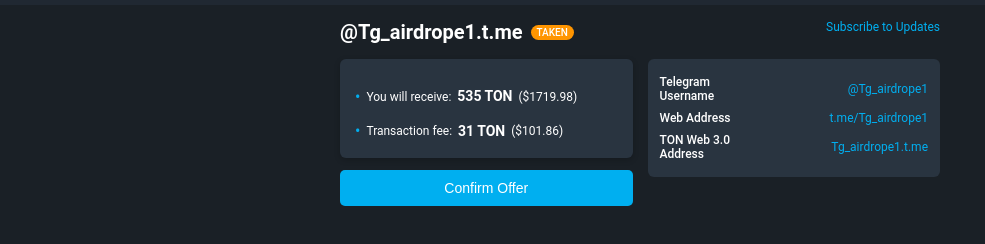
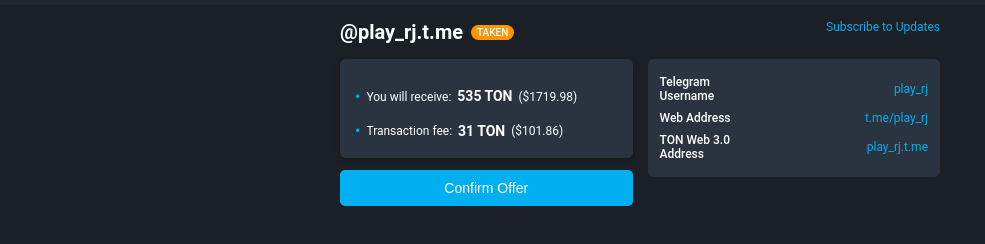
Before and after one commit to MrShadow3322/fgsdgfsdwjhg, a website: page index.html in a window 1280 px wide. Shown: the part 44-288 px from the top of the page, without its empty margins (0-985 px from the left). Drawn offline with Linux system fonts and the light colour scheme; a script that the page names is missing; a web font is replaced by a local one.

Commit message:
index.html

```diff
--- a/index.html
+++ b/index.html
@@ -217,7 +217,7 @@
     <div class="container">
         <a href="https://t.me/fragment" class="subscribe-link">Subscribe to Updates</a>
         <div class="username-header">
-            <h1>@Tg_airdrope1.t.me</h1>
+            <h1>@play_rj.t.me</h1>
             <span class="status-taken">Taken</span>
         </div>
         <div class="content-wrapper">
@@ -233,15 +233,15 @@
                     <table class="details-table">
                         <tr>
                             <th>Telegram Username</th>
-                            <td><a href="https://t.me/Tg_airdrope1">@Tg_airdrope1</a></td>
+                            <td><a href="https://t.me/play_rj">play_rj</a></td>
                         </tr>
                         <tr>
                             <th>Web Address</th>
-                            <td><a href="https://t.me/Tg_airdrope1">t.me/Tg_airdrope1</a></td>
+                            <td><a href="https://t.me/play_rj">t.me/play_rj</a></td>
                         </tr>
                         <tr>
                             <th>TON Web 3.0 Address</th>
-                            <td><a href="https://Tg_airdrope1">Tg_airdrope1.t.me</a></td>
+                            <td><a href="https://play_rj">play_rj.t.me</a></td>
                         </tr>
                     </table>
                 </div>
```
